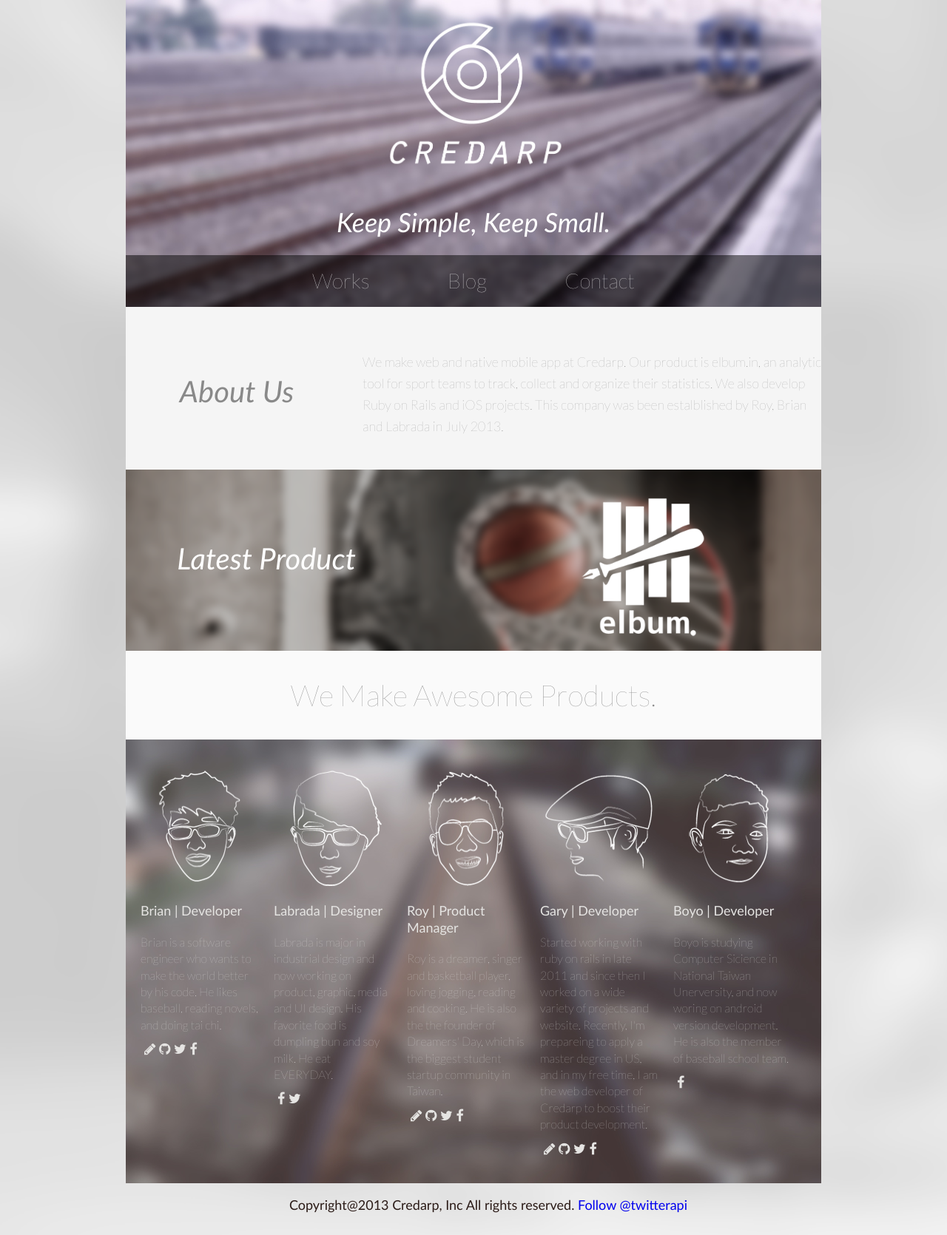
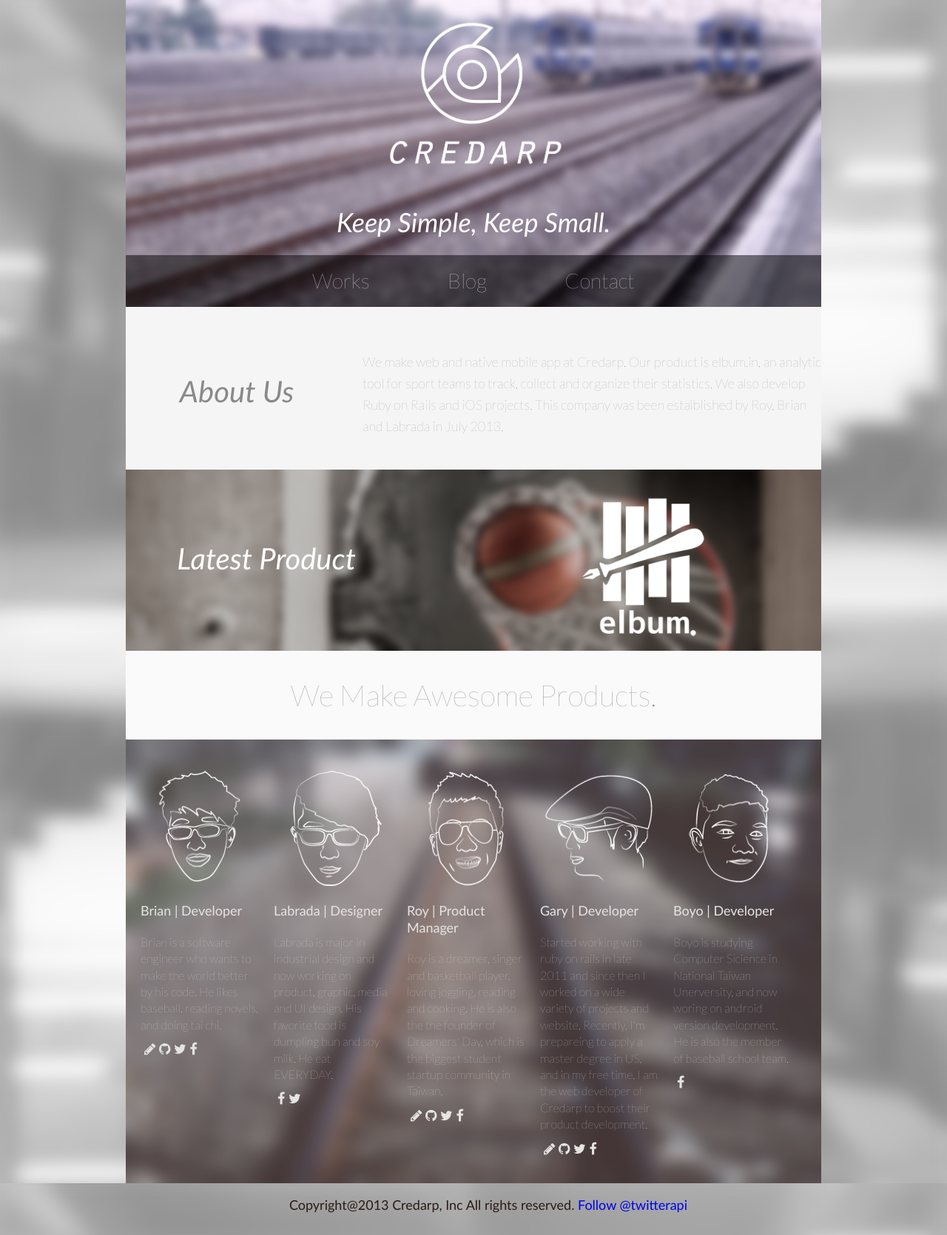
Before and after one commit to roykunglin/credarp, a Jekyll site: the page built from index.html, in a window 1280 px wide. Shown: the whole page at 74% size. Built offline with Jekyll 4.4.1, drawn with Linux system fonts in a browser that asks for light colours; nearby versions of some CDN libraries; Markdown is read by kramdown in place of the engine named in the settings; the list of posts is cut into pages by our own code; comment, search, counter and statistics services are not loaded.

Commit message:
update css file

```diff
--- a/_sass/main.scss
+++ b/_sass/main.scss
@@ -1,11 +1,7 @@
 @import "compass/css3";
 html {
+  background: image-url("back2.png") no-repeat center center fixed;
   @include background-size(cover);
-  background: {
-    position: top left;
-    image: image-url("background.png");
-    repeat: no-repeat;
-  }
 }
 
 .header {
--- a/css/screen.css
+++ b/css/screen.css
@@ -74,16 +74,14 @@ article, aside, details, figcaption, figure, footer, header, hgroup, menu, nav,
 
 /* line 2, ../_sass/main.scss */
 html {
+  background: url('../images/back2.png?1383634999') no-repeat center center fixed;
   -webkit-background-size: cover;
   -moz-background-size: cover;
   -o-background-size: cover;
   background-size: cover;
-  background-position: top left;
-  background-image: url('../images/background.png?1382689442');
-  background-repeat: no-repeat;
 }
 
-/* line 11, ../_sass/main.scss */
+/* line 7, ../_sass/main.scss */
 .header {
   -webkit-background-size: cover;
   -moz-background-size: cover;
@@ -94,7 +92,7 @@ html {
   background-image: url('../images/credarp_header.jpg?1380794090');
   background-repeat: no-repeat;
 }
-/* line 19, ../_sass/main.scss */
+/* line 15, ../_sass/main.scss */
 .header .logo {
   position: relative;
   left: -128px;
@@ -104,7 +102,7 @@ html {
   margin-left: 50%;
   width: 256px;
 }
-/* line 28, ../_sass/main.scss */
+/* line 24, ../_sass/main.scss */
 .header .intro {
   color: white;
   font-style: italic;
@@ -112,7 +110,7 @@ html {
   font-family: "optima";
   line-height: 90px;
 }
-/* line 35, ../_sass/main.scss */
+/* line 31, ../_sass/main.scss */
 .header .menu {
   margin: 0px;
   height: 70px;
@@ -120,28 +118,28 @@ html {
   font-size: 28px;
   font-family: 'Lato', sans-serif;
 }
-/* line 41, ../_sass/main.scss */
+/* line 37, ../_sass/main.scss */
 .header .menu ul {
   list-style: none;
 }
-/* line 43, ../_sass/main.scss */
+/* line 39, ../_sass/main.scss */
 .header .menu ul li {
   display: inline-block;
   margin: 20px 50px;
 }
-/* line 46, ../_sass/main.scss */
+/* line 42, ../_sass/main.scss */
 .header .menu ul li a {
   filter: progid:DXImageTransform.Microsoft.Alpha(Opacity=100);
   opacity: 1;
   color: white;
   text-decoration: none;
 }
-/* line 50, ../_sass/main.scss */
+/* line 46, ../_sass/main.scss */
 .header .menu ul li a:hover {
   border-bottom: 1px solid;
 }
 
-/* line 59, ../_sass/main.scss */
+/* line 55, ../_sass/main.scss */
 .about {
   height: 220px;
   background: #f5f5f5;
@@ -149,7 +147,7 @@ html {
   line-height: 1.8em;
 }
 
-/* line 66, ../_sass/main.scss */
+/* line 62, ../_sass/main.scss */
 .about-title {
   margin-top: 100px;
   height: 250px;
@@ -160,39 +158,39 @@ html {
   font-family: "optima";
 }
 
-/* line 76, ../_sass/main.scss */
+/* line 72, ../_sass/main.scss */
 .about-us {
   height: 250px;
   font-family: 'Lato', sans-serif;
 }
-/* line 79, ../_sass/main.scss */
+/* line 75, ../_sass/main.scss */
 .about-us p {
   margin: 60px auto;
   font-size: 18px;
 }
 
-/* line 85, ../_sass/main.scss */
+/* line 81, ../_sass/main.scss */
 .product {
   height: 245px;
   background-image: url(../images/elbumproduct.png);
 }
 
-/* line 90, ../_sass/main.scss */
+/* line 86, ../_sass/main.scss */
 .product-img {
   height: 245px;
 }
-/* line 92, ../_sass/main.scss */
+/* line 88, ../_sass/main.scss */
 .product-img img {
   width: 200px;
   height: 200px;
 }
 
-/* line 98, ../_sass/main.scss */
+/* line 94, ../_sass/main.scss */
 .productimg {
   margin: 30px 0 0 200px;
 }
 
-/* line 102, ../_sass/main.scss */
+/* line 98, ../_sass/main.scss */
 .product-info {
   height: 245px;
   color: white;
@@ -200,14 +198,14 @@ html {
   font-size: 40px;
   font-family: "optima";
 }
-/* line 108, ../_sass/main.scss */
+/* line 104, ../_sass/main.scss */
 .product-info p {
   margin-top: 100px;
   vertical-align: middle;
   font-style: italic;
 }
 
-/* line 115, ../_sass/main.scss */
+/* line 111, ../_sass/main.scss */
 .team_title {
   height: 120px;
   background: #fafafa;
@@ -217,55 +215,55 @@ html {
   font-family: 'Lato', sans-serif;
 }
 
-/* line 124, ../_sass/main.scss */
+/* line 120, ../_sass/main.scss */
 .about-team {
   padding: 40px;
 }
 
-/* line 128, ../_sass/main.scss */
+/* line 124, ../_sass/main.scss */
 .team {
   height: 600px;
   background-image: url(../images/team_member.jpg);
 }
-/* line 131, ../_sass/main.scss */
+/* line 127, ../_sass/main.scss */
 .team img {
   margin-left: 0;
   width: 160px;
   height: 160px;
 }
 
-/* line 138, ../_sass/main.scss */
+/* line 134, ../_sass/main.scss */
 .works {
   margin: 30px 0 30px 0;
   font-family: "optima";
 }
-/* line 141, ../_sass/main.scss */
+/* line 137, ../_sass/main.scss */
 .works .work-info {
   padding: 30px 0 0 0;
 }
-/* line 143, ../_sass/main.scss */
+/* line 139, ../_sass/main.scss */
 .works .work-info h2 {
   font-size: 42px;
 }
-/* line 146, ../_sass/main.scss */
+/* line 142, ../_sass/main.scss */
 .works .work-info p {
   margin-top: 10px;
   font-size: 18px;
   line-height: 20px;
 }
-/* line 151, ../_sass/main.scss */
+/* line 147, ../_sass/main.scss */
 .works .work-info a {
   color: gray;
   font-size: 16px;
 }
-/* line 156, ../_sass/main.scss */
+/* line 152, ../_sass/main.scss */
 .works .work-img {
   margin: 0 0 0 20px;
   width: 300px;
   height: 250px;
 }
 
-/* line 163, ../_sass/main.scss */
+/* line 159, ../_sass/main.scss */
 .member {
   margin: 40px 0 0 30px;
   height: 560px;
@@ -273,36 +271,36 @@ html {
   font-family: "optima";
   line-height: 1.4em;
 }
-/* line 169, ../_sass/main.scss */
+/* line 165, ../_sass/main.scss */
 .member a {
   color: #E5E4E2;
   font-size: 18px;
 }
-/* line 172, ../_sass/main.scss */
+/* line 168, ../_sass/main.scss */
 .member a:hover {
   color: silver;
 }
-/* line 176, ../_sass/main.scss */
+/* line 172, ../_sass/main.scss */
 .member .member-title {
   margin: 20px 0 20px 0;
   font-size: 18px;
 }
-/* line 181, ../_sass/main.scss */
+/* line 177, ../_sass/main.scss */
 .member .member-bio {
   font-size: 16px;
   font-family: 'Lato', sans-serif;
 }
-/* line 186, ../_sass/main.scss */
+/* line 182, ../_sass/main.scss */
 .member .member-link {
   margin: 10px 5px 0 5px;
 }
 
-/* line 191, ../_sass/main.scss */
+/* line 187, ../_sass/main.scss */
 .wufoo {
   margin-top: 20px;
 }
 
-/* line 196, ../_sass/main.scss */
+/* line 192, ../_sass/main.scss */
 .contact-info p {
   margin: 20px 0 0 50px;
   width: 190px;
@@ -312,7 +310,7 @@ html {
   line-height: 1.5em;
 }
 
-/* line 206, ../_sass/main.scss */
+/* line 202, ../_sass/main.scss */
 .footer {
   margin: 20px auto;
   height: 30px;
```
Also changed, not shown: css/main.css (+38 -40 lines).
